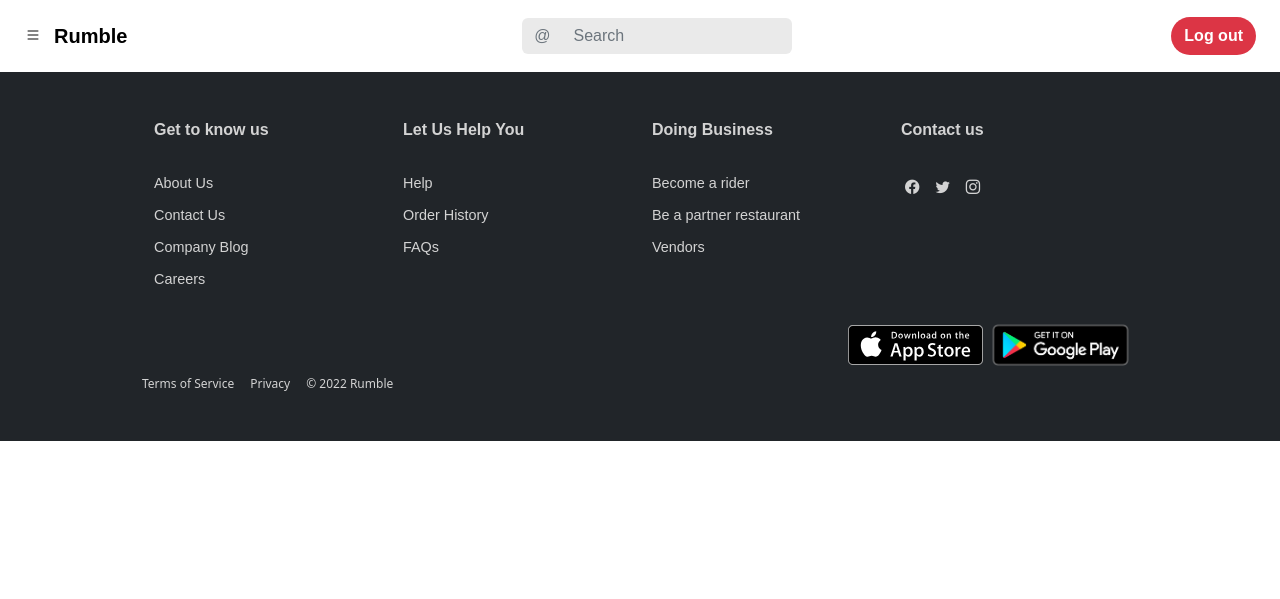
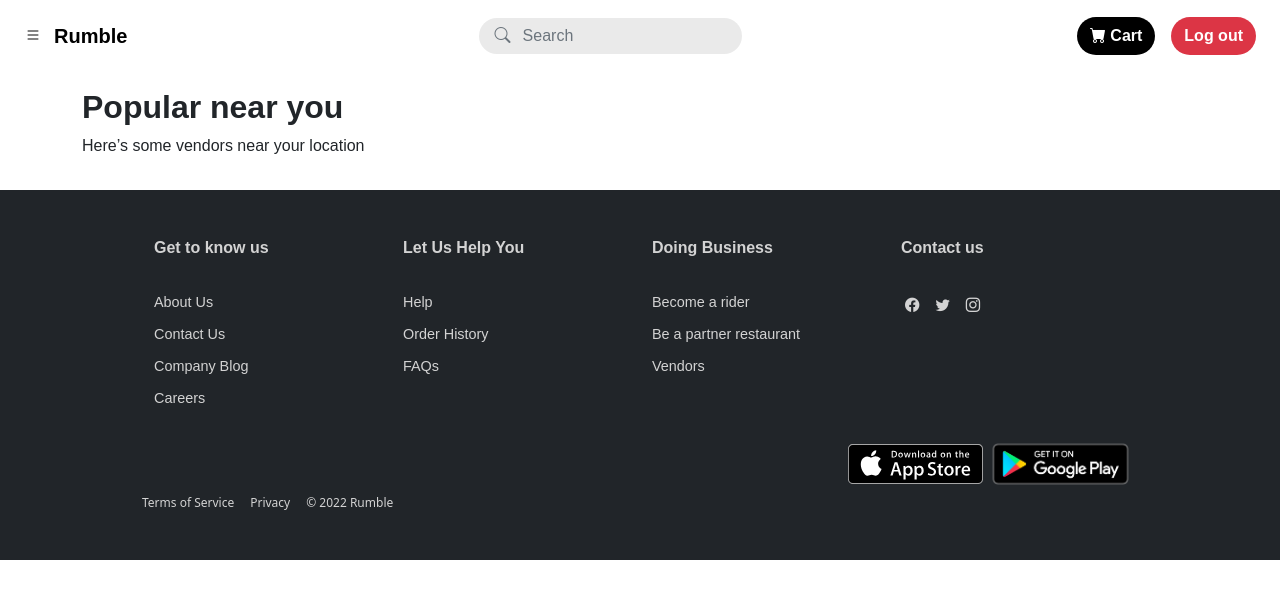
Before and after one commit to Armadillidiid/food-delivery-ecommerce, a Django app: page /home in a window 1280 px wide. Shown: the top 599 px of the page. Run offline with Django 4.2, Linux system fonts and the light colour scheme; the visitor is signed in with stand-in values (Sample User, id 1); data that the repository does not hold is empty; some libraries are stand-ins or nearby versions; some web fonts are replaced.

Commit message:
Added dynamic templating to display vendors on user home page

```diff
--- a/mysite/static/css/styles.css
+++ b/mysite/static/css/styles.css
@@ -212,6 +212,12 @@
   .main-wrapper {
     height: 100vh;
   }
+
+.search-bar {
+  /* min-width: clamp(20rem, 50rem, 80rem) */
+
+}
+
   /* .custom-link {
       text-decoration: underline;
       text-decoration-color: black;
--- a/mysite/templates/home.html
+++ b/mysite/templates/home.html
@@ -7,5 +7,35 @@ Home page | Rumble
 {% load static %}
 
 {% block main %}
-
+    <div class="container my-3">
+        <h2 class="fs-2 fw-bold">Popular near you</h2>
+        <span class="">Here’s some vendors near your location</span>
+        <div class="row my-3 gap-5">
+            {% for vendor in vendors %}
+            <div class="col-md-3 p-0">
+                <div class="row">
+                    <div class="col p-0">
+                        <div class="bg-secondary d-flex justify-content-center align-items-center" style="height: 200px;">
+                            <span>TEST</span>
+                        </div>
+                    </div>
+                </div>
+                <div class="row mt-2">
+                    <div class="col-8 col-md-9 fw-bold">
+                        <span>{{ vendor.name }}</span>
+                    </div>
+                    <div class="col-4 col-md-3 bg-secondary rounded-pill fw-bold">
+                        <i class="bi bi-star"></i>
+                        <span>{{ vendor.ratings | floatformat:2  }}</span>
+                    </div>
+                </div>
+                <div class="d-flex">
+                        <span>20-30 min</span>
+                        <span class="mx-1"><b>|</b></span>
+                        <span class="">{{ vendor.category | capfirst}}</span>
+                </div>
+            </div>
+            {% endfor %}
+        </div>
+    </div>
 {% endblock %}
--- a/mysite/templates/layout-app.html
+++ b/mysite/templates/layout-app.html
@@ -32,10 +32,6 @@
 <body>
     {% include "partials/navbar-app.html" %}
 
-    <div class="container p-2 px-4 p-md-3">
-        <div class="container-fluid p-0" style="height: 40px;"></div>
-    </div>
-
     {% block main %}{% endblock %}
 
     {% include "partials/footer.html" %}
--- a/mysite/templates/partials/navbar-app.html
+++ b/mysite/templates/partials/navbar-app.html
@@ -1,5 +1,5 @@
 <header>
-    <nav class="navbar bg-white p-2 p-md-3 px-4 px-md-4 fixed-top">
+    <nav class="navbar bg-white p-2 p-md-3 px-4 px-md-4">
         <div class="container-fluid p-0">
             <div class="offcanvas offcanvas-start p-4" tabindex="-1" id="offcanvas">
                 <div class="container-fluid p-0 m-0 d-flex flex-column justify-content-between" style="height: 100vh;">
@@ -57,15 +57,27 @@
                     <span class="custom-font fw-bold text-black">Rumble</span>
                 </a>
             </div>
-            <form action="" class="d-flex" role="search">
+            <!-- <form action="" class="d-flex" role="search">
                 <div class="input-group rounded-pill">
                     <span class="input-group-text light-gray border-0 text-secondary">@</span>
                     <input type="text" class="form-control light-gray border-0" name="search" placeholder="Search"
                         aria-label="Search" autocomplete="off">
                 </div>
-            </form>
+            </form> -->
+            <div class="light-gray d-flex justify-content-between rounded-pill align-items-center search-bar">
+                    <span class="border-0 text-secondary ps-3">
+                        <i class="bi bi-search"></i>
+                    </span>
+                <input type="text" class="form-control col-10 bg-transparent border-0" placeholder="Search">
+            </div>
             <div class="d-flex justify-content-end gap-2 gap-md-3">
                 {% if request.user.is_authenticated %}
+                <a href="">
+                    <button class="btn bg-black custom-font fw-bold text-white rounded-pill ">
+                        <i class="bi bi-cart-fill"></i>
+                        <span>Cart</span>
+                    </button>
+                </a>
                 <a href="{% url 'logout' %}">
                     <button class="btn bg-danger custom-font fw-bold text-white rounded-pill" type="button">
                         Log out
--- a/mysite/views.py
+++ b/mysite/views.py
@@ -5,14 +5,19 @@ from django.contrib.messages import get_messages
 from django.contrib.auth import authenticate, login, logout
 from .forms import MyUserCreationForm
 import bcrypt
-from .models import User
+from .models import *
 from django.contrib.auth.hashers import check_password, make_password
 from django.contrib.auth.decorators import login_required
 
 # Create your views here.
 
 def home(request):
-    return render(request, 'home.html')
+    if request.method == "POST":
+        pass
+    vendors = Vendor.objects.all()
+    context = {'vendors': vendors}
+    return render(request, 'home.html', context)
+
 
 def loginPage(request):
     if request.method == 'POST':
```
